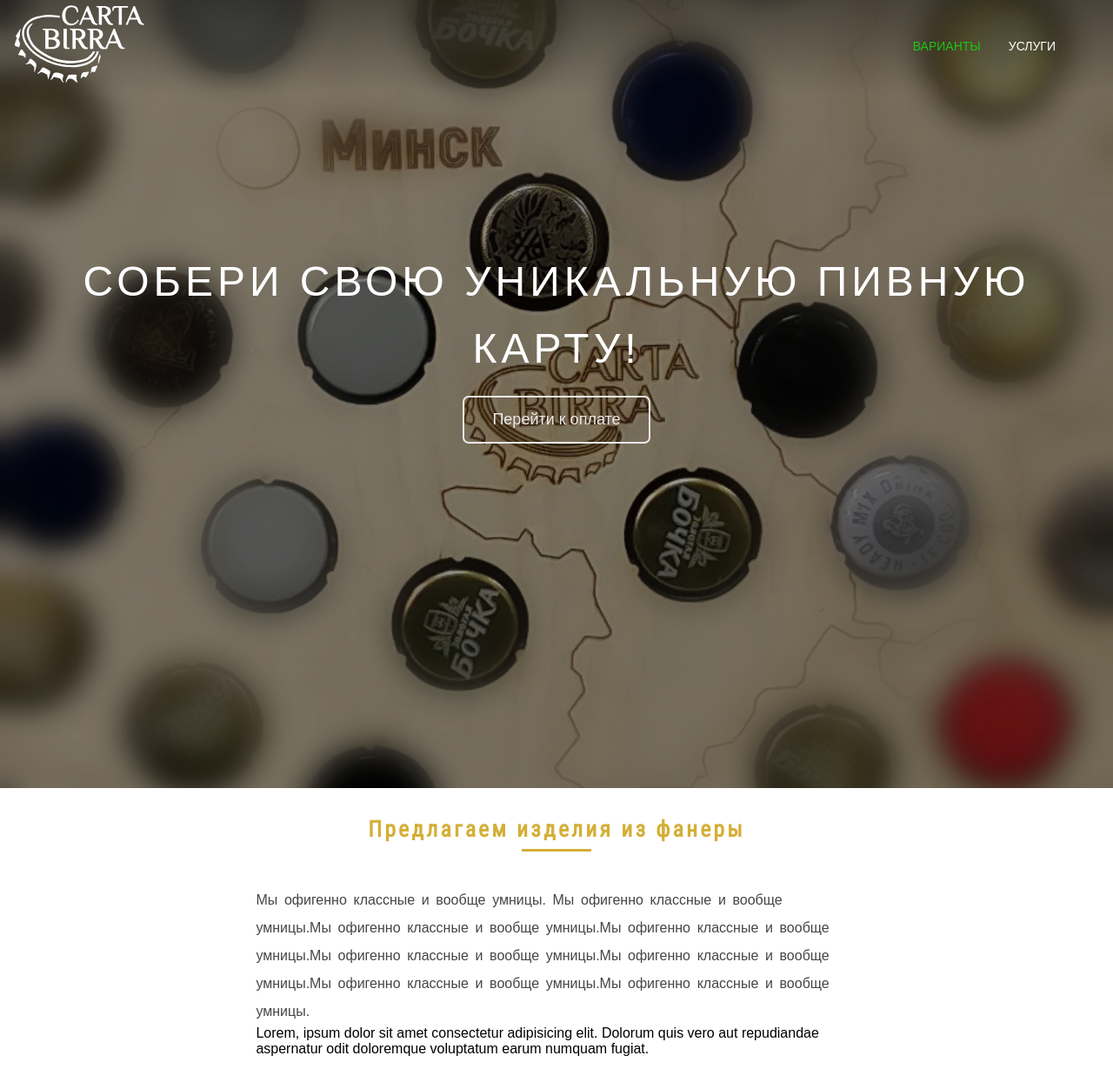
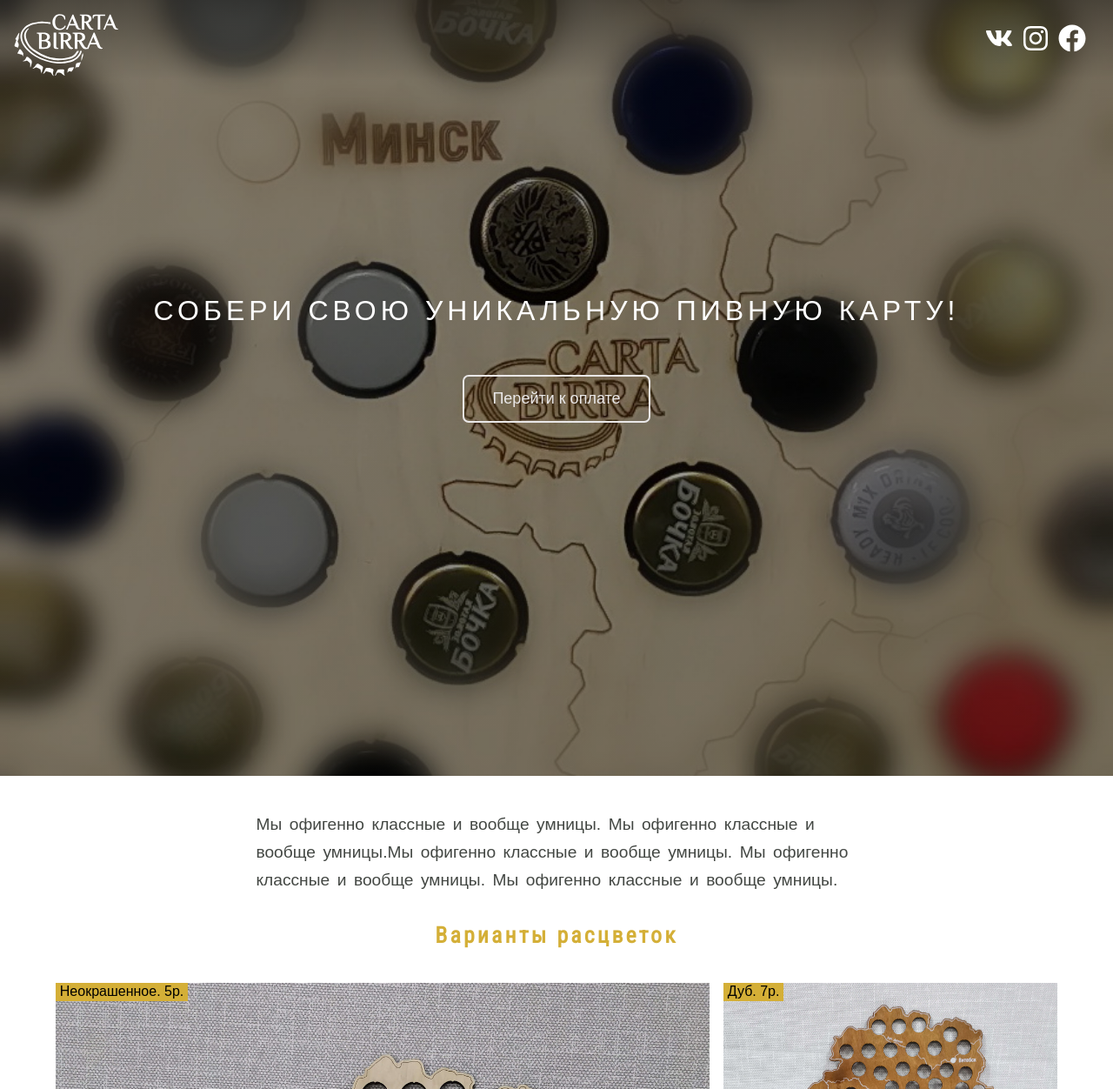
Before and after one commit to AlexSimax/toversi, a Gatsby site: page / in a window 1280 px wide. Shown: the top 1252 px of the page at 87% size. Built offline with nearby package versions, Linux system fonts and the light colour scheme; Gatsby itself is replaced by a stand-in of ours.

Commit message:
before_Modal

```diff
--- a/src/components/HomePageComponents/QuickInfo.js
+++ b/src/components/HomePageComponents/QuickInfo.js
@@ -6,20 +6,13 @@
   render() {
     return (
       <Section>
-        <Title message="Предлагаем изделия из фанеры" title=""></Title>
         <QuickInfoWrapper>
           <p className="text">
             Мы офигенно классные и вообще умницы. Мы офигенно классные и вообще
-            умницы.Мы офигенно классные и вообще умницы.Мы офигенно классные и
-            вообще умницы.Мы офигенно классные и вообще умницы.Мы офигенно
-            классные и вообще умницы.Мы офигенно классные и вообще умницы.Мы
-            офигенно классные и вообще умницы.
+            умницы.Мы офигенно классные и вообще умницы. Мы офигенно классные и
+            вообще умницы. Мы офигенно классные и вообще умницы.
           </p>
-          <p>
-            Lorem, ipsum dolor sit amet consectetur adipisicing elit. Dolorum
-            quis vero aut repudiandae aspernatur odit doloremque voluptatum
-            earum numquam fugiat.
-          </p>
+          <Title message="Варианты расцветок" title=""></Title>
         </QuickInfoWrapper>
       </Section>
     )
@@ -34,6 +27,10 @@
     color: ${styles.colors.mainGrey};
     word-spacing: 0.2rem;
   }
+  p {
+    margin-bottom: 2rem;
+    font-size: 1.2rem;
+  }
   @media (min-width: 768px) {
     width: 70%;
   }
--- a/src/components/globals/Footer.js
+++ b/src/components/globals/Footer.js
@@ -6,8 +6,7 @@
     return (
       <FooterWrapper>
         <div>
-          ТВ, 2007 - {new Date().getFullYear()},{" "}
-          <p>т. 700-600</p>
+          ТВ, 2007 - {new Date().getFullYear()}, <p>т. 700-600</p>
         </div>
         <p className="mail">
           Разработано&nbsp;
@@ -25,13 +24,13 @@
 
 const FooterWrapper = styled.footer`
   padding: 2rem 1rem;
-  background-image: linear-gradient(to right, black, #137f0b, black);
-  color: #d4af37;
+  background: #c3b19d;
+  color: #9b632a;
   font-size: 0.8rem;
   display: flex;
   justify-content: space-between;
   .mail a {
     text-decoration: none;
-    color: #aaa9a9;
+    color: #ccc;
   }
 `
--- a/src/components/globals/navbar/Navbar.js
+++ b/src/components/globals/navbar/Navbar.js
@@ -1,8 +1,9 @@
 import React, { Component } from "react"
 import NavbarLogo from "./NavbarLogo"
 // import NavbarTel from "./NavbarTel"
-import NavbarMenu from "./NavbarMenu"
+import NavbarSoc from "./NavbarSoc"
 import styled from "styled-components"
+import NavbarSocials from "./NavbarSoc"
 
 export default class Navbar extends Component {
   state = {
@@ -17,18 +18,16 @@
     return (
       <NavWrapper>
         <NavbarLogo handleNavbar={this.handleNavbar} />
-        <NavbarMenu navbarOpen={this.state.navbarOpen} />
+        <NavbarSocials />
       </NavWrapper>
     )
   }
 }
 
 const NavWrapper = styled.nav`
-  @media (min-width: 768px) {
-    display: flex;
-    align-items: center;
-    justify-content: space-between;
-  }
+  display: flex;
+  align-items: center;
+  justify-content: space-between;
   background: linear-gradient(rgba(0, 0, 0, 0.5), rgba(0, 0, 0, 0.2)),
     transparent;
 `
--- a/src/components/globals/navbar/NavbarLogo.js
+++ b/src/components/globals/navbar/NavbarLogo.js
@@ -7,36 +7,30 @@
 
 export default class NavbarLogo extends Component {
   render() {
-    const { handleNavbar } = this.props
     return (
       <HeaderWrapper>
         <Link to="/">
-          <img src={logo} alt="toversi" width="150" />
+          <img src={logo} alt="toversi" width="120" />
         </Link>
-        <FaAlignRight
+        {/* <FaAlignRight
           className="toggle-icon"
           onClick={() => {
             handleNavbar()
           }}
-        ></FaAlignRight>
+        ></FaAlignRight> */}
       </HeaderWrapper>
     )
   }
 }
 const HeaderWrapper = styled.div`
-  padding: 0.4rem 1rem;
+  padding: 1rem 1rem 0;
+  /* margin-top: 1rem; */
   display: flex;
   align-items: center;
   justify-content: space-between;
-  .toggle-icon {
-    font-size: 1.75rem;
-    margin-top: 1rem;
-    color: ${styles.colors.mainGreen};
-    cursor: pointer;
-  }
-  @media (min-width: 768px) {
-    .toggle-icon {
-      display: none;
+  @media (max-width: 768px) {
+    img {
+      width: 80px;
     }
   }
 `
--- /dev/null
+++ b/src/components/globals/navbar/NavbarSoc.js
@@ -0,0 +1,73 @@
+import React, { Component } from "react"
+import { Link } from "gatsby"
+import { FaFacebook, FaInstagram, FaVk } from "react-icons/fa"
+import styled from "styled-components"
+import { styles } from "../../../utils"
+
+export default class NavbarSoc extends Component {
+  state = {
+    icons: [
+      {
+        id: 1,
+        icon: <FaVk className="icon vk-icon" />,
+        path: "https://vk.com",
+      },
+      {
+        id: 2,
+        icon: <FaInstagram className="icon instagram-icon" />,
+        path: "https://instagram.com",
+      },
+      {
+        id: 3,
+        icon: <FaFacebook className="icon facebook-icon" />,
+        path: "https://facebook.com",
+      },
+    ],
+  }
+  render() {
+    return (
+      <IconWrapper>
+        {this.state.icons.map(item => {
+          return (
+            <a
+              href={item.path}
+              key={item.key}
+              target="_blank"
+              rel="noopener noreferrer"
+            >
+              {item.icon}
+            </a>
+          )
+        })}
+      </IconWrapper>
+    )
+  }
+}
+const IconWrapper = styled.div`
+  margin-right: 2%;
+  .icon {
+    font-size: 2rem;
+    color: white;
+    margin: 0 5px;
+    cursor: pointer;
+    ${styles.transFunction()}
+  }
+  .icon:hover {
+    color: #c3b19d;
+  }
+  /* padding: 0.4rem 1rem;
+  display: flex;
+  align-items: center;
+  justify-content: space-between;
+  .toggle-icon {
+    font-size: 1.75rem;
+    margin-top: 1rem;
+    color: ${styles.colors.mainGreen};
+    cursor: pointer;
+  } */
+  @media (max-width: 768px) {
+    .icon {
+      font-size: 1.5rem;
+    }
+  }
+`
--- a/src/pages/index.js
+++ b/src/pages/index.js
@@ -1,5 +1,4 @@
 import React from "react"
-import { Link } from "gatsby"
 
 import Layout from "../components/layout"
 import SEO from "../components/seo"
@@ -22,9 +21,7 @@
         <h1>Собери свою уникальную пивную карту!</h1>
         {/* <h3>Собери свою уникальную пивную карту!</h3> */}
 
-        <Link to="/prices">
-          <button>Перейти к оплате</button>
-        </Link>
+        <button className="modal">Перейти к оплате</button>
       </PageHeader>
     </HomeHeader>
     <QuickInfo />
--- a/src/utils/Header.js
+++ b/src/utils/Header.js
@@ -27,11 +27,11 @@
   margin: 0 auto;
   padding: 0px 40px;
   h1 {
-    font-size: 3rem;
+    font-size: 2rem;
     font-weight: 100;
     letter-spacing: 5px;
     line-height: 1.6;
-    padding-top: 15%;
+    padding-top: 20%;
   }
   h3 {
     padding: 25px 0;
@@ -41,12 +41,14 @@
     color: #eae8e8;
     text-transform: uppercase;
   }
+  .modal {
+  }
   button {
     color: #eae8e8;
     background: transparent;
     font-size: 18px;
     padding: 15px 32px;
-    margin-top: 15px;
+    margin-top: 3rem;
     margin-bottom: 15px;
     border: 2px solid ${styles.colors.buttonBorder};
     border-radius: 7px;
@@ -54,7 +56,9 @@
     outline: none;
   }
   button:hover {
-    color: ${styles.colors.mainGold};
+    color: #9b632a;
+    background: #c3b19d;
+    border-color: #c3b19d;
     padding: 15px 38px;
     ${styles.transObject({ time: "0.4s" })};
     cursor: pointer;
@@ -68,10 +72,10 @@
 
   @media (max-width: 768px) {
     h1 {
-      font-size: 1.6rem;
-      line-height: 1.4;
-      padding-top: 22%;
-      margin-bottom: 6%;
+      font-size: 1.4rem;
+      line-height: 1.8;
+      padding-top: 42%;
+      margin-bottom: 16%;
     }
     h3 {
       margin-bottom: 4%;
--- a/src/utils/Title.js
+++ b/src/utils/Title.js
@@ -7,7 +7,7 @@
     <TitleWrapper>
       <h3 className="message">{message}</h3>
       <h1 className="title">{title}</h1>
-      <div className="underline"></div>
+      {/* <div className="underline"></div> */}
     </TitleWrapper>
   )
 }
```
